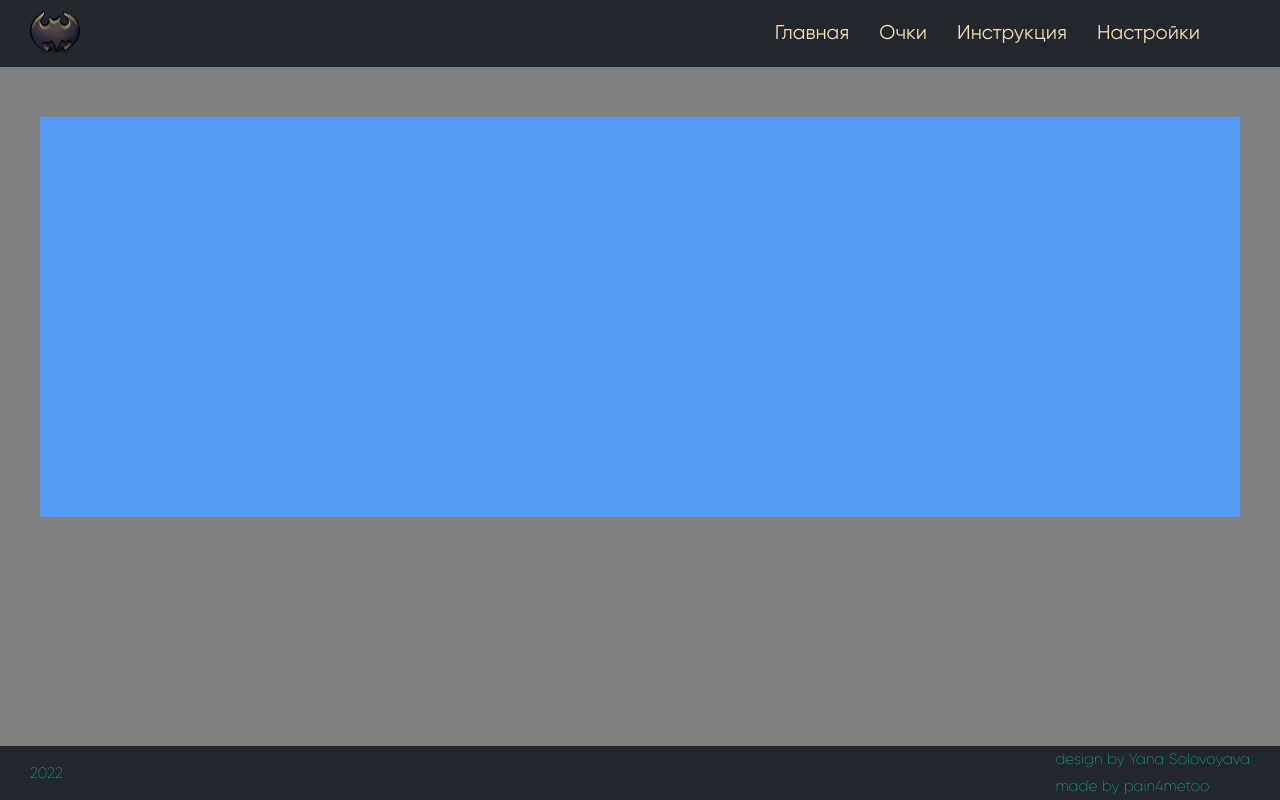
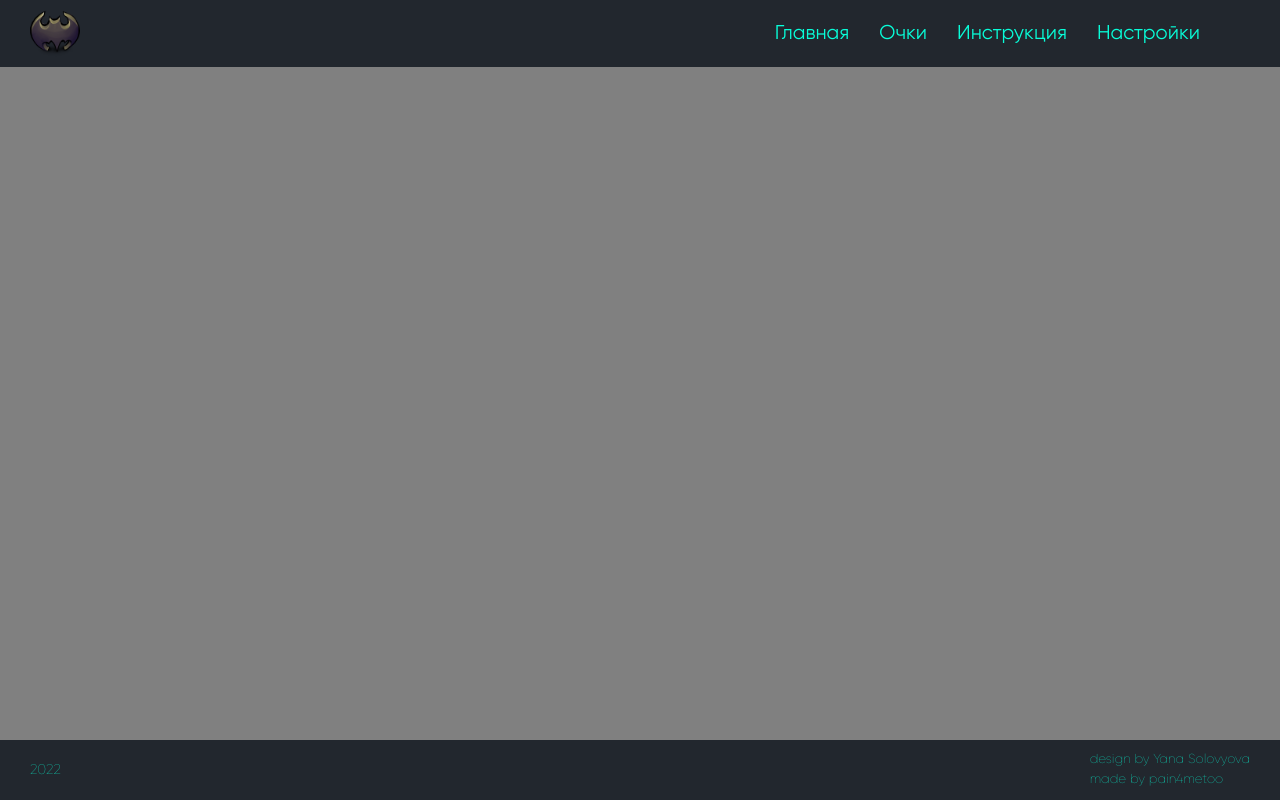
Before and after one commit to pain4metoo/english-quiz, a React (Create React App) app: page / in a window 1280 px wide. Built offline with nearby package versions, Linux system fonts and the light colour scheme.

Commit message:
feat: add routing in navbar

```diff
--- a/package.json
+++ b/package.json
@@ -12,6 +12,7 @@
     "@types/react-dom": "^17.0.11",
     "react": "^17.0.2",
     "react-dom": "^17.0.2",
+    "react-router-dom": "^6.2.1",
     "react-scripts": "5.0.0",
     "web-vitals": "^2.1.4"
   },
--- a/src/components/Footer/Footer.module.scss
+++ b/src/components/Footer/Footer.module.scss
@@ -11,20 +11,27 @@
 }
 
 .authors {
-  margin-right: 3rem;
+  margin: 1rem 3rem 1rem 0;
 }
 
 .names {
   font-weight: 100;
-  font-size: 1.5rem;
-  color: $color-progress;
+  font-size: 1.3rem;
+  color: $color-text;
   margin: 0;
+  display: block;
+  text-decoration: none;
+  transition: all 0.5s;
+  line-height: 2rem;
+  &:hover {
+    color: $color-hover;
+  }
 }
 
 .year {
   font-weight: 100;
-  font-size: 1.5rem;
-  color: $color-progress;
+  font-size: 1.4rem;
+  color: $color-text;
   margin: 0;
   margin-left: 3rem;
 }
--- a/src/components/Footer/Footer.tsx
+++ b/src/components/Footer/Footer.tsx
@@ -7,12 +7,20 @@ const Footer = () => {
       <div className={styles.footer_inner}>
         <p className={styles.year}>2022</p>
         <div className={styles.authors}>
-          <p className={`${styles.design} ${styles.names}`}>
-            design by Yana Solovoyava
-          </p>
-          <p className={`${styles.developer} ${styles.names}`}>
+          <a
+            className={`${styles.design} ${styles.names}`}
+            href="https://www.behance.net/yanasolovyfac9/moodboards"
+            target="blank"
+          >
+            design by Yana Solovyova
+          </a>
+          <a
+            className={`${styles.developer} ${styles.names}`}
+            href="https://github.com/pain4metoo"
+            target="blank"
+          >
             made by pain4metoo
-          </p>
+          </a>
         </div>
       </div>
     </footer>
--- a/src/components/Header/Header.module.scss
+++ b/src/components/Header/Header.module.scss
@@ -19,19 +19,3 @@
 .menu {
   margin-right: 5rem;
 }
-
-.items {
-  display: flex;
-  align-items: center;
-  padding: 0;
-  list-style: none;
-}
-
-.item {
-  margin-right: 3rem;
-}
-
-.link {
-  text-decoration: none;
-  color: wheat;
-}
--- a/src/components/Header/Header.tsx
+++ b/src/components/Header/Header.tsx
@@ -1,6 +1,7 @@
 import React from "react";
 import styles from "./Header.module.scss";
 import image from "../../assets/image/logo.png";
+import Navbar from "../Navbar/Navbar";
 
 const Header = () => {
   return (
@@ -8,28 +9,7 @@ const Header = () => {
       <div className={styles.header_inner}>
         <img className={styles.logo} src={image} alt="header-logo" />
         <nav className={styles.menu}>
-          <ul className={styles.items}>
-            <li className={styles.item}>
-              <a className={styles.link} href="#">
-                Главная
-              </a>
-            </li>
-            <li className={styles.item}>
-              <a className={styles.link} href="#">
-                Очки
-              </a>
-            </li>
-            <li className={styles.item}>
-              <a className={styles.link} href="#">
-                Инструкция
-              </a>
-            </li>
-            <li className={styles.item}>
-              <a className={styles.link} href="#">
-                Настройки
-              </a>
-            </li>
-          </ul>
+          <Navbar />
         </nav>
       </div>
     </header>
--- a/src/components/Main/Main.tsx
+++ b/src/components/Main/Main.tsx
@@ -1,12 +1,15 @@
 import React from "react";
 import styles from "./Main.module.scss";
 import MainWelcome from "./MainWelcome/MainWelcome";
+import { Routes, Route } from "react-router-dom";
 
 const Main = () => {
   return (
     <main className={styles.main}>
       <div className={styles.container}>
-        <MainWelcome />
+        <Routes>
+          <Route path="/welcome" element={<MainWelcome />}></Route>
+        </Routes>
       </div>
     </main>
   );
--- a/src/components/Main/MainWelcome/MainWelcome.module.scss
+++ b/src/components/Main/MainWelcome/MainWelcome.module.scss
@@ -3,7 +3,7 @@
 .welcome {
   &_window {
     width: 100%;
-    height: 40rem;
+    height: 50rem;
     background: $color-bg1;
     margin: 5rem 0;
   }
--- /dev/null
+++ b/src/components/Navbar/Navbar.module.scss
@@ -0,0 +1,17 @@
+@import "../../styles/variables.scss";
+
+.items {
+  display: flex;
+  align-items: center;
+  padding: 0;
+  list-style: none;
+}
+
+.item {
+  margin-right: 3rem;
+}
+
+.link {
+  text-decoration: none;
+  transition: all 0.5s;
+}
--- /dev/null
+++ b/src/components/Navbar/Navbar.tsx
@@ -0,0 +1,56 @@
+import React from "react";
+import { NavLink } from "react-router-dom";
+import styles from "./Navbar.module.scss";
+
+const Navbar = () => {
+  return (
+    <ul className={styles.items}>
+      <li className={styles.item}>
+        <NavLink
+          className={styles.link}
+          to="/welcome"
+          style={({ isActive }) => ({
+            color: isActive ? "#539bf5" : "#08fdd8",
+          })}
+        >
+          Главная
+        </NavLink>
+      </li>
+      <li className={styles.item}>
+        <NavLink
+          className={styles.link}
+          to="/score"
+          style={({ isActive }) => ({
+            color: isActive ? "#539bf5" : "#08fdd8",
+          })}
+        >
+          Очки
+        </NavLink>
+      </li>
+      <li className={styles.item}>
+        <NavLink
+          className={styles.link}
+          to="/instruction"
+          style={({ isActive }) => ({
+            color: isActive ? "#539bf5" : "#08fdd8",
+          })}
+        >
+          Инструкция
+        </NavLink>
+      </li>
+      <li className={styles.item}>
+        <NavLink
+          className={styles.link}
+          to="/settings"
+          style={({ isActive }) => ({
+            color: isActive ? "#539bf5" : "#08fdd8",
+          })}
+        >
+          Настройки
+        </NavLink>
+      </li>
+    </ul>
+  );
+};
+
+export default Navbar;
--- a/src/index.tsx
+++ b/src/index.tsx
@@ -4,15 +4,18 @@ import ReactDOM from "react-dom";
 import Header from "./components/Header/Header";
 import Footer from "./components/Footer/Footer";
 import Main from "./components/Main/Main";
+import { BrowserRouter } from "react-router-dom";
 
 const AppContainer = () => {
   return (
     <StrictMode>
-      <div className="wrapper">
-        <Header />
-        <Main />
-        <Footer />
-      </div>
+      <BrowserRouter>
+        <div className="wrapper">
+          <Header />
+          <Main />
+          <Footer />
+        </div>
+      </BrowserRouter>
     </StrictMode>
   );
 };
--- a/src/styles/variables.scss
+++ b/src/styles/variables.scss
@@ -3,7 +3,7 @@ $font-main: "Gilroy", sans-serif;
 $color-bg: #22272e;
 $color-bg1: #539bf5;
 $color-hover: #539bf5;
-$color-progress: #08fdd8;
+$color-text: #08fdd8;
 
 %font-default {
   font-size: 2rem;
```
Also changed, not shown: src/reportWebVitals.ts (deleted, +0 -15 lines), 1 other file (tests, documents, lock files or other folders).
